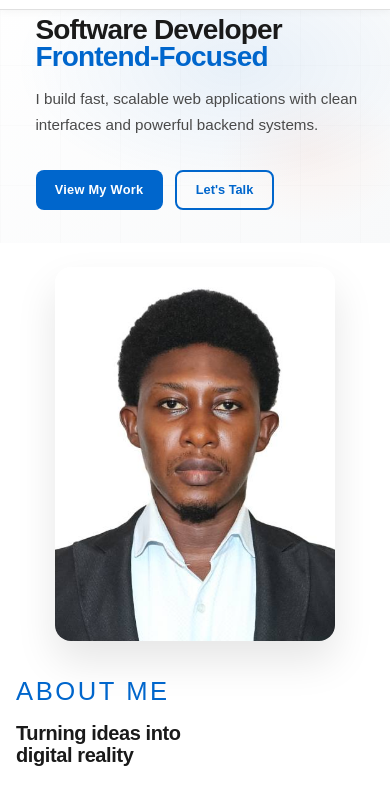
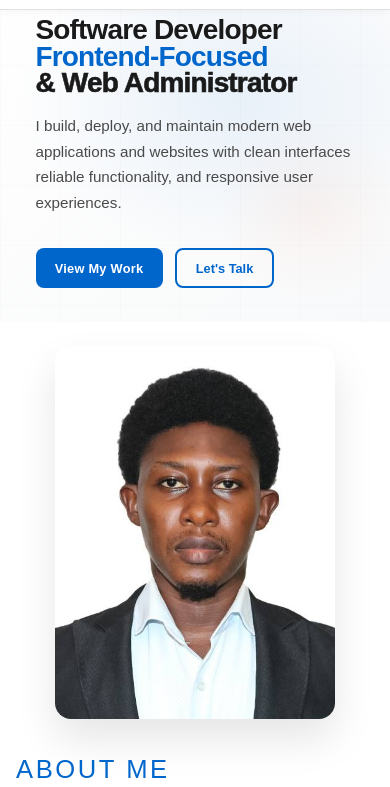
Before and after one commit to Ronnie-coder1/Ronald-Akonortey-Portfolio, a plain HTML site: page index.html in a window 390 px wide. Shown: the part 55-842 px from the top of the page. Drawn offline with Linux system fonts and the light colour scheme.

Commit message:
Upgrade portfolio design and responsiveness

```diff
--- a/index.html
+++ b/index.html
@@ -782,9 +782,12 @@
     <h1>
       <span class="line">Software Developer</span>
 
-      <span class="line accent">Frontend-Focused</span>
+      <span class="line accent">Frontend-Focused </span>
+       <span class="line stroke">& Web Administrator</span>
     </h1>
-    <p class="hero-desc">I build fast, scalable web applications with clean interfaces and powerful backend systems.</p>
+    <p class="hero-desc">I build, deploy, and maintain modern web applications and
+      websites with clean interfaces reliable functionality,
+       and responsive user experiences.</p>
     <div class="hero-actions">
 
       <a href="#projects" class="btn-primary">View My Work</a>
```
